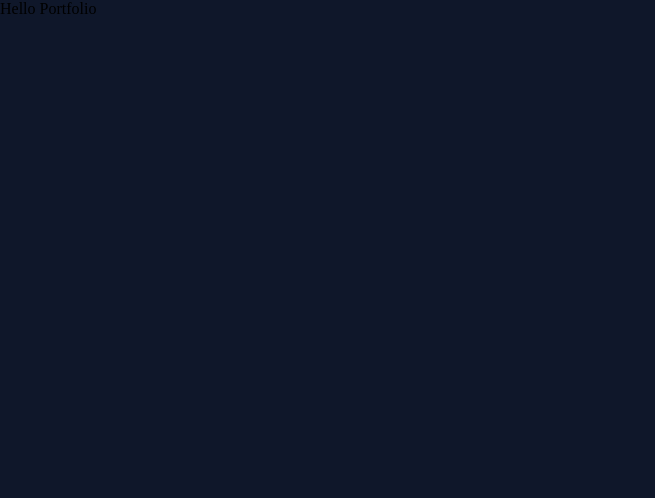
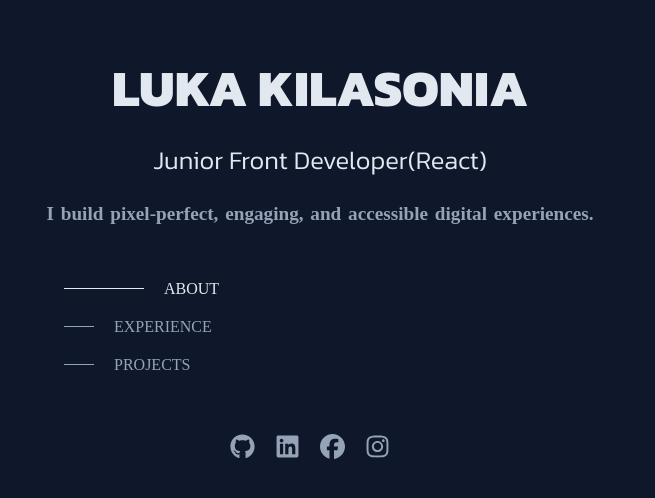
Before and after one commit to kila21/portfolio, a React (Vite) app: page / in a window 1280 px wide. Shown: the top 498 px of the page, without its empty margins (0-655 px from the left). Built offline with nearby package versions, Linux system fonts and the light colour scheme; a web font is replaced by a local one.

Commit message:
add styles on li items

```diff
--- a/src/App.tsx
+++ b/src/App.tsx
@@ -1,5 +1,7 @@
+import { Header } from "./components/Header/Header";
+
 function App() {
-  return <>Hello Portfolio</>;
+  return <><Header /></>;
 }
 
 export default App;
--- a/src/components/Header/Header.tsx
+++ b/src/components/Header/Header.tsx
@@ -5,6 +5,7 @@ import { faGithub } from "@fortawesome/free-brands-svg-icons";
 import { faLinkedin } from "@fortawesome/free-brands-svg-icons";
 import { faFacebook } from "@fortawesome/free-brands-svg-icons";
 import { faInstagram } from "@fortawesome/free-brands-svg-icons";
+import { HeaderNav } from "./HeaderNav";
 
 export const Header = () => {
   return (
@@ -14,9 +15,9 @@ export const Header = () => {
       <HeaderText>
         I build pixel-perfect, engaging, and accessible digital experiences.
       </HeaderText>
-      <Header></Header>
+      <HeaderNav />
       <IconsContainer>
-        <a href="https://github.com/kila21">
+        <a target='_blank' href="https://github.com/kila21">
           <FontAwesomeIcon icon={faGithub} />
         </a>
 
--- a/src/components/Header/HeaderNav.tsx
+++ b/src/components/Header/HeaderNav.tsx
@@ -1,22 +1,36 @@
-import styled from "styled-components";
+import { useState } from "react";
+import styled, { useTheme } from "styled-components";
 
 export const HeaderNav = () => {
+  const [active, setActive ] = useState(0)
+  const navItems = ['about', 'experience', 'projects']
+
+  const theme = useTheme()
+
   return (
     <HeaderNavContainerStyled>
       <HeaderNavigation>
-        <HeaderNavItem>
-          <HeaderNavItemLink>
-            <HeaderNavItemIndicator></HeaderNavItemIndicator>
-            <HeaderNavItemtext>about</HeaderNavItemtext>
-          </HeaderNavItemLink>
+        {navItems && navItems.map((item, index) => (
+          <HeaderNavItem onClick={() => setActive(index)} key={index + item}>
+            <HeaderNavItemLink>
+              <HeaderNavItemIndicator style={{backgroundColor: active === index ? theme.colors.white : theme.colors.grey, width: active === index ? '80px' : '30px'}}></HeaderNavItemIndicator>
+              <HeaderNavItemtext style={{color: active === index ? theme.colors.white : theme.colors.grey}}>{item}</HeaderNavItemtext>
+            </HeaderNavItemLink>
         </HeaderNavItem>
+        ))}
       </HeaderNavigation>
     </HeaderNavContainerStyled>
   );
 };
 
 const HeaderNavContainerStyled = styled.div`
-  width: 100%;
+  width: 80%;
+  display: flex;
+  flex-direction: column;
+  margin-top: 50px;
+  @media (max-width: 1024px) {
+    display: none;
+  }
 `;
 
 const HeaderNavigation = styled.nav`
@@ -26,20 +40,40 @@ const HeaderNavigation = styled.nav`
 
 const HeaderNavItem = styled.li`
   list-style: none;
+  margin-bottom: 20px;
+  cursor: pointer;
+`;
+
+
+const HeaderNavItemIndicator =  styled.span`
+  display: inline-block;
+  width: 30px;
+  height: 1px;
+  margin-right: 20px;
+  background-color: ${props => props.theme.colors.grey};
+`;
+
+const HeaderNavItemtext = styled.span`
+  color: ${(props) => props.theme.colors.grey};
+  text-transform: uppercase;
 `;
 
 const HeaderNavItemLink = styled.a`
   outline: none;
   text-align: center;
-`;
-
-const HeaderNavItemIndicator = styled.span``;
-
-const HeaderNavItemtext = styled.span`
-  color: ${(props) => props.theme.colors.grey};
-  text-transform: uppercase;
+  display: flex;
+  align-items: center;
 
   &:hover {
-    color: ${(props) => props.theme.colors.white};
+/*
+    & > ${HeaderNavItemIndicator} {
+      background-color: ${(props) => props.theme.colors.white};
+      width: 80px;
+    }
+
+    & > ${HeaderNavItemtext} {
+      color: ${(props) => props.theme.colors.white};
+    } */
   }
+
 `;
```
